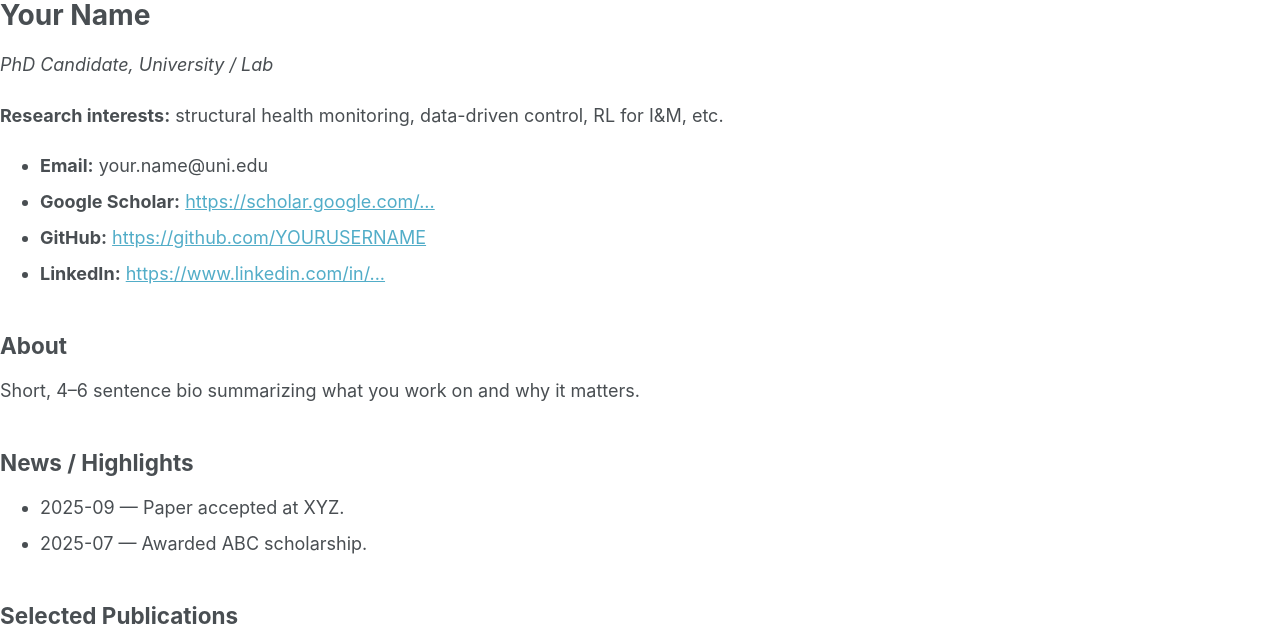
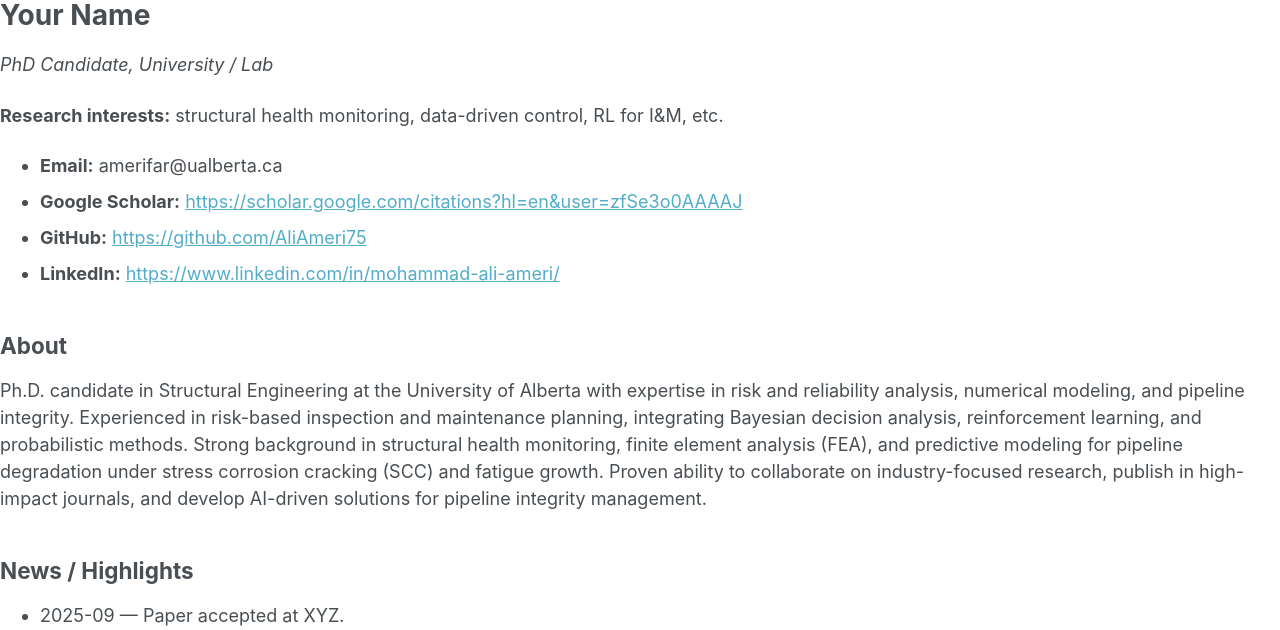
Before and after one commit to AliAmeri75/.github.io, a Jekyll site: the page built from index.md, in a window 1280 px wide and 900 px high, cut to the strip 270-900 px from the top of the window. Built offline with Jekyll 4.4.1, drawn with Linux system fonts in a browser that asks for light colours; a script that is not in the unit is left out.

Commit message:
Update index.md

```diff
--- a/index.md
+++ b/index.md
@@ -10,13 +10,20 @@ _PhD Candidate, University / Lab_
 
 **Research interests:** structural health monitoring, data-driven control, RL for I&M, etc.
 
-- **Email:** your.name@uni.edu
-- **Google Scholar:** <https://scholar.google.com/...>
-- **GitHub:** <https://github.com/YOURUSERNAME>
-- **LinkedIn:** <https://www.linkedin.com/in/...>
+- **Email:** amerifar@ualberta.ca
+- **Google Scholar:** <https://scholar.google.com/citations?hl=en&user=zfSe3o0AAAAJ>
+- **GitHub:** <https://github.com/AliAmeri75>
+- **LinkedIn:** <https://www.linkedin.com/in/mohammad-ali-ameri/>
 
 ## About
-Short, 4–6 sentence bio summarizing what you work on and why it matters.
+Ph.D. candidate in Structural Engineering at the University of Alberta with expertise in risk and reliability
+analysis, numerical modeling, and pipeline integrity. Experienced in risk-based inspection and
+maintenance planning, integrating Bayesian decision analysis, reinforcement learning, and probabilistic
+methods. Strong background in structural health monitoring, finite element analysis (FEA), and
+predictive modeling for pipeline degradation under stress corrosion cracking (SCC) and fatigue growth.
+Proven ability to collaborate on industry-focused research, publish in high-impact journals, and develop
+AI-driven solutions for pipeline integrity management.
+
 
 ## News / Highlights
 - 2025-09 — Paper accepted at XYZ.
```
